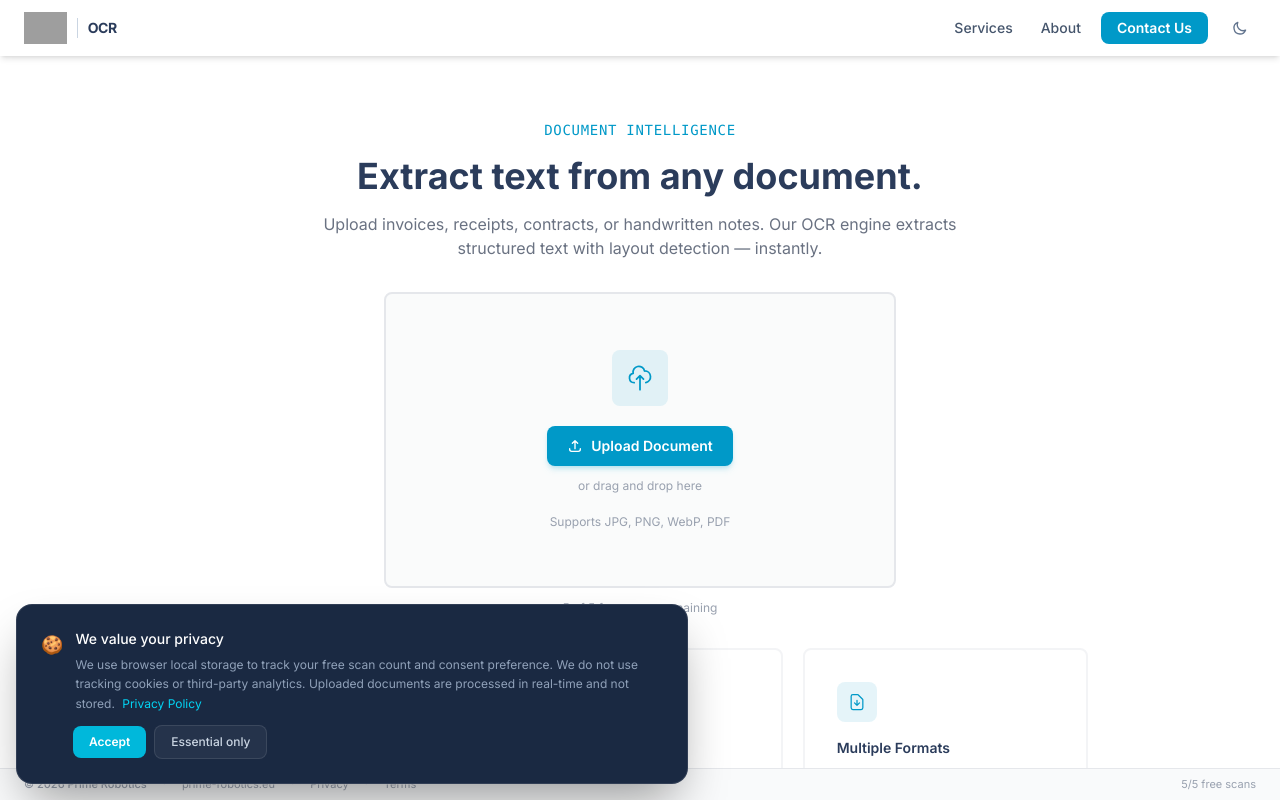
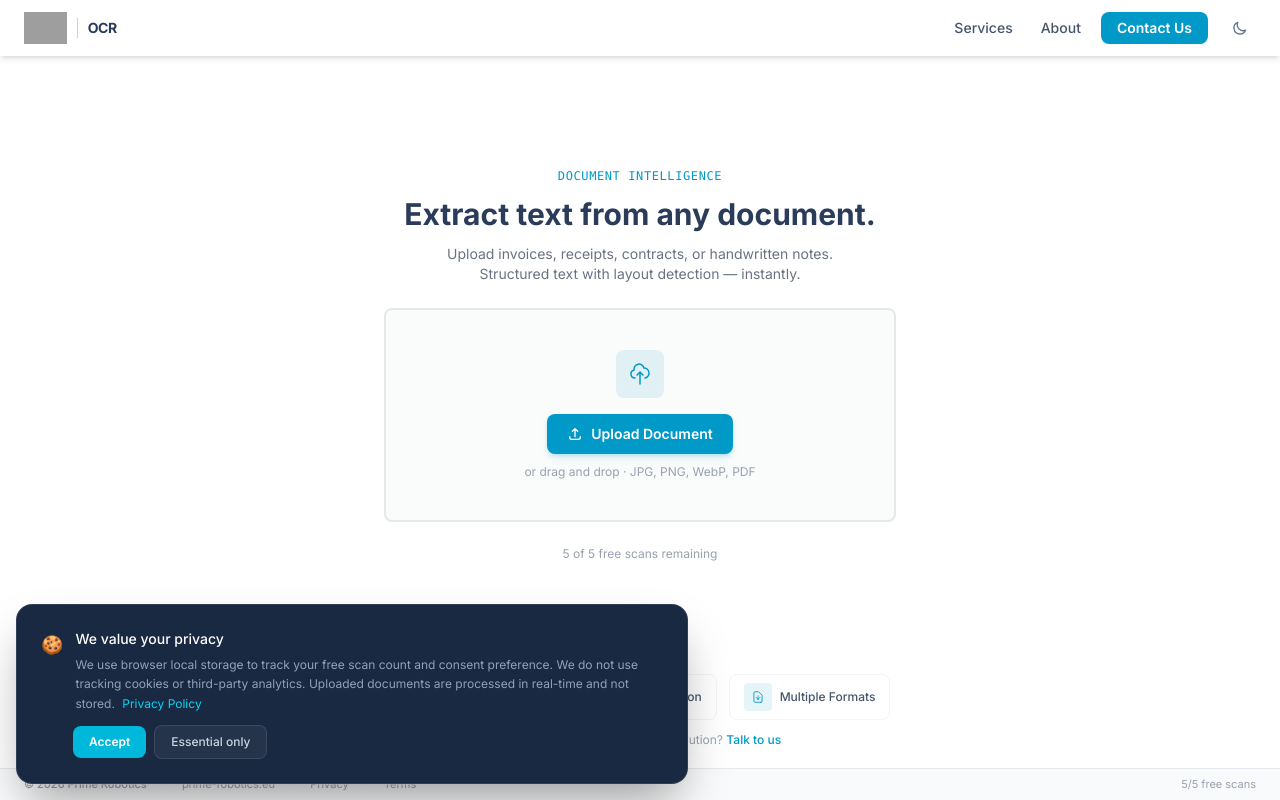
Before and after one commit to Tomes100/prime-glm-ocr, a SvelteKit app: page / in a window 1280 px wide. Built offline with nearby package versions, Linux system fonts and the light colour scheme; grey boxes are pictures that could not be loaded.

Commit message:
fix: no-scroll empty state — viewport-fit layout, compact feature pills

```diff
--- a/src/routes/+page.svelte
+++ b/src/routes/+page.svelte
@@ -555,39 +555,38 @@
 	<main class="flex-1 min-h-0 overflow-hidden">
 
 		{#if !hasDocument && !loading}
-			<!-- ── Empty State ────────────────────────────── -->
-			<div class="h-full overflow-y-auto">
-				<div class="min-h-full flex flex-col px-6 relative">
+			<!-- ── Empty State — fills viewport, no scroll ── -->
+			<div class="h-full flex flex-col px-6 relative overflow-hidden">
 				{#if darkMode}
 					<div class="absolute top-1/4 -left-32 w-96 h-96 rounded-full bg-cyan/5 blur-3xl pointer-events-none"></div>
 					<div class="absolute bottom-1/4 -right-32 w-96 h-96 rounded-full bg-cyan/5 blur-3xl pointer-events-none"></div>
 				{/if}
 
-					<!-- Hero + Upload section -->
-					<div class="relative w-full max-w-3xl mx-auto pt-12 lg:pt-16 pb-8 space-y-8">
-						<!-- Value Proposition -->
-						<div class="text-center space-y-4">
-							<p class="font-mono text-sm tracking-wider text-cyan font-medium">DOCUMENT INTELLIGENCE</p>
-							<h1 class="text-3xl lg:text-4xl font-bold {darkMode ? 'text-white' : 'text-navy'}">Extract text from any document.</h1>
-							<p class="text-base max-w-2xl mx-auto {darkMode ? 'text-slate-400' : 'text-gray-500'}">Upload invoices, receipts, contracts, or handwritten notes. Our OCR engine extracts structured text with layout detection — instantly.</p>
+				<!-- Hero + Upload — centered in available space -->
+				<div class="flex-1 flex items-center justify-center min-h-0">
+					<div class="relative w-full max-w-lg text-center space-y-6">
+						<div class="space-y-3">
+							<p class="font-mono text-xs tracking-wider text-cyan font-medium">DOCUMENT INTELLIGENCE</p>
+							<h1 class="text-2xl lg:text-3xl font-bold {darkMode ? 'text-white' : 'text-navy'}">Extract text from any document.</h1>
+							<p class="text-sm max-w-md mx-auto {darkMode ? 'text-slate-400' : 'text-gray-500'}">Upload invoices, receipts, contracts, or handwritten notes. Structured text with layout detection — instantly.</p>
 						</div>
 
 						{#if trialEnded}
 							<!-- Trial ended state -->
-							<div class="max-w-lg mx-auto rounded-lg border-2 p-10 sm:p-14 text-center {darkMode ? 'bg-navy-dark border-white/10' : 'bg-white border-gray-100'}">
-								<div class="space-y-5">
-									<div class="w-16 h-16 mx-auto rounded-lg {darkMode ? 'bg-orange-500/10' : 'bg-orange-50'} flex items-center justify-center">
-										<svg class="w-8 h-8 {darkMode ? 'text-orange-400' : 'text-orange-500'}" fill="none" stroke="currentColor" viewBox="0 0 24 24"><path stroke-linecap="round" stroke-linejoin="round" stroke-width="1.5" d="M12 15v2m-6 4h12a2 2 0 002-2v-6a2 2 0 00-2-2H6a2 2 0 00-2 2v6a2 2 0 002 2zm10-10V7a4 4 0 00-8 0v4h8z"/></svg>
+							<div class="rounded-lg border-2 p-8 text-center {darkMode ? 'bg-navy-dark border-white/10' : 'bg-white border-gray-100'}">
+								<div class="space-y-4">
+									<div class="w-14 h-14 mx-auto rounded-lg {darkMode ? 'bg-orange-500/10' : 'bg-orange-50'} flex items-center justify-center">
+										<svg class="w-7 h-7 {darkMode ? 'text-orange-400' : 'text-orange-500'}" fill="none" stroke="currentColor" viewBox="0 0 24 24"><path stroke-linecap="round" stroke-linejoin="round" stroke-width="1.5" d="M12 15v2m-6 4h12a2 2 0 002-2v-6a2 2 0 00-2-2H6a2 2 0 00-2 2v6a2 2 0 002 2zm10-10V7a4 4 0 00-8 0v4h8z"/></svg>
 									</div>
 									<div>
-										<p class="text-xl font-semibold {darkMode ? 'text-white' : 'text-navy'}">Free trial ended</p>
-										<p class="text-sm mt-2 {darkMode ? 'text-slate-400' : 'text-slate-500'}">You've used all {SCAN_LIMIT} free scans. Get in touch for full access.</p>
+										<p class="text-lg font-semibold {darkMode ? 'text-white' : 'text-navy'}">Free trial ended</p>
+										<p class="text-sm mt-1.5 {darkMode ? 'text-slate-400' : 'text-slate-500'}">You've used all {SCAN_LIMIT} free scans. Get in touch for full access.</p>
 									</div>
 									<a
 										href="https://prime-robotics.eu/contact"
 										target="_blank"
 										rel="noopener noreferrer"
-										class="inline-flex items-center gap-2 px-6 py-3 rounded-lg bg-cyan text-white font-semibold hover:bg-cyan-dark transition-all shadow-lg shadow-cyan/20"
+										class="inline-flex items-center gap-2 px-5 py-2.5 rounded-lg bg-cyan text-white font-semibold text-sm hover:bg-cyan-dark transition-all shadow-lg shadow-cyan/20"
 									>
 										Contact Us
 										<svg class="w-4 h-4" fill="none" stroke="currentColor" viewBox="0 0 24 24"><path stroke-linecap="round" stroke-linejoin="round" stroke-width="2" d="M13 7l5 5m0 0l-5 5m5-5H6"/></svg>
@@ -596,74 +595,65 @@
 							</div>
 						{:else}
 							<!-- Upload zone -->
-							<div class="max-w-lg mx-auto">
 							<div class="relative group">
 								<input type="file" accept=".jpg,.jpeg,.png,.webp,.pdf" class="absolute inset-0 w-full h-full opacity-0 cursor-pointer z-10" onchange={handleFileInput} />
-									<div class="rounded-lg border-2 p-10 sm:p-14 transition-all duration-300
+								<div class="rounded-lg border-2 p-8 sm:p-10 transition-all duration-300
 									{darkMode ? 'border-white/15 group-hover:border-cyan bg-navy-dark/60' : 'border-gray-200 group-hover:border-cyan bg-gray-50/80 hover:shadow-xl'}">
-										<div class="space-y-5 text-center">
-											<div class="w-14 h-14 mx-auto rounded-lg bg-cyan/10 flex items-center justify-center transition-all group-hover:bg-cyan group-hover:text-white duration-300 text-cyan">
-												<svg class="w-7 h-7" fill="none" stroke="currentColor" viewBox="0 0 24 24"><path stroke-linecap="round" stroke-linejoin="round" stroke-width="1.5" d="M7 16a4 4 0 01-.88-7.903A5 5 0 1115.9 6L16 6a5 5 0 011 9.9M15 13l-3-3m0 0l-3 3m3-3v12"/></svg>
+									<div class="space-y-4 text-center">
+										<div class="w-12 h-12 mx-auto rounded-lg bg-cyan/10 flex items-center justify-center transition-all group-hover:bg-cyan group-hover:text-white duration-300 text-cyan">
+											<svg class="w-6 h-6" fill="none" stroke="currentColor" viewBox="0 0 24 24"><path stroke-linecap="round" stroke-linejoin="round" stroke-width="1.5" d="M7 16a4 4 0 01-.88-7.903A5 5 0 1115.9 6L16 6a5 5 0 011 9.9M15 13l-3-3m0 0l-3 3m3-3v12"/></svg>
 										</div>
 										<div>
 											<span class="inline-flex items-center gap-2 px-5 py-2.5 rounded-lg bg-cyan text-white font-semibold text-sm hover:bg-cyan-dark transition-all shadow-md shadow-cyan/20">
 												<svg class="w-4 h-4" fill="none" stroke="currentColor" viewBox="0 0 24 24"><path stroke-linecap="round" stroke-linejoin="round" stroke-width="2" d="M4 16v1a3 3 0 003 3h10a3 3 0 003-3v-1m-4-8l-4-4m0 0L8 8m4-4v12"/></svg>
 												Upload Document
 											</span>
-												<p class="text-xs mt-3 {darkMode ? 'text-slate-500' : 'text-gray-400'}">or drag and drop here</p>
+											<p class="text-xs mt-2.5 {darkMode ? 'text-slate-500' : 'text-gray-400'}">or drag and drop · JPG, PNG, WebP, PDF</p>
 										</div>
-											<p class="text-xs {darkMode ? 'text-slate-500' : 'text-gray-400'}">Supports JPG, PNG, WebP, PDF</p>
 									</div>
 								</div>
 							</div>
 
 							<!-- Scan counter -->
 							{#if !isAdmin}
-									<p class="text-center mt-3 text-xs {darkMode ? 'text-slate-500' : 'text-gray-400'}">{scansRemaining} of {SCAN_LIMIT} free scans remaining</p>
+								<p class="text-xs {darkMode ? 'text-slate-500' : 'text-gray-400'}">{scansRemaining} of {SCAN_LIMIT} free scans remaining</p>
 							{/if}
-							</div>
 						{/if}
-					</div>
-
-					<!-- Capability Showcase -->
-					{#if !trialEnded}
-						<div class="relative w-full max-w-4xl mx-auto pb-10">
-							<div class="grid grid-cols-1 sm:grid-cols-3 gap-5">
-								<!-- Card 1: Text Extraction -->
-								<div class="p-8 rounded-lg border-2 transition-all duration-300 {darkMode ? 'bg-navy-dark border-white/10 hover:border-cyan hover:shadow-xl hover:shadow-cyan/5' : 'bg-white border-gray-100 hover:border-cyan hover:shadow-xl'}">
-									<div class="w-10 h-10 rounded-lg bg-cyan/10 flex items-center justify-center text-cyan mb-4">
-										<svg class="w-5 h-5" fill="none" stroke="currentColor" viewBox="0 0 24 24"><path stroke-linecap="round" stroke-linejoin="round" stroke-width="1.5" d="M10 21h7a2 2 0 002-2V9.414a1 1 0 00-.293-.707l-5.414-5.414A1 1 0 0012.586 3H7a2 2 0 00-2 2v11m0 5l4.879-4.879m0 0a3 3 0 104.243-4.242 3 3 0 00-4.243 4.242z"/></svg>
-									</div>
-									<h3 class="font-semibold text-sm mb-1.5 {darkMode ? 'text-white' : 'text-navy'}">Text Extraction</h3>
-									<p class="text-xs leading-relaxed {darkMode ? 'text-slate-400' : 'text-gray-500'}">Extract text from printed documents, invoices, and forms with high accuracy.</p>
-								</div>
-								<!-- Card 2: Layout Detection -->
-								<div class="p-8 rounded-lg border-2 transition-all duration-300 {darkMode ? 'bg-navy-dark border-white/10 hover:border-cyan hover:shadow-xl hover:shadow-cyan/5' : 'bg-white border-gray-100 hover:border-cyan hover:shadow-xl'}">
-									<div class="w-10 h-10 rounded-lg bg-cyan/10 flex items-center justify-center text-cyan mb-4">
-										<svg class="w-5 h-5" fill="none" stroke="currentColor" viewBox="0 0 24 24"><path stroke-linecap="round" stroke-linejoin="round" stroke-width="1.5" d="M4 5a1 1 0 011-1h4a1 1 0 011 1v4a1 1 0 01-1 1H5a1 1 0 01-1-1V5zm10 0a1 1 0 011-1h4a1 1 0 011 1v4a1 1 0 01-1 1h-4a1 1 0 01-1-1V5zM4 15a1 1 0 011-1h4a1 1 0 011 1v4a1 1 0 01-1 1H5a1 1 0 01-1-1v-4zm10 0a1 1 0 011-1h4a1 1 0 011 1v4a1 1 0 01-1 1h-4a1 1 0 01-1-1v-4z"/></svg>
-									</div>
-									<h3 class="font-semibold text-sm mb-1.5 {darkMode ? 'text-white' : 'text-navy'}">Layout Detection</h3>
-									<p class="text-xs leading-relaxed {darkMode ? 'text-slate-400' : 'text-gray-500'}">Preserve document structure including tables, columns, and formatting.</p>
-								</div>
-								<!-- Card 3: Multiple Formats -->
-								<div class="p-8 rounded-lg border-2 transition-all duration-300 {darkMode ? 'bg-navy-dark border-white/10 hover:border-cyan hover:shadow-xl hover:shadow-cyan/5' : 'bg-white border-gray-100 hover:border-cyan hover:shadow-xl'}">
-									<div class="w-10 h-10 rounded-lg bg-cyan/10 flex items-center justify-center text-cyan mb-4">
-										<svg class="w-5 h-5" fill="none" stroke="currentColor" viewBox="0 0 24 24"><path stroke-linecap="round" stroke-linejoin="round" stroke-width="1.5" d="M12 10v6m0 0l-3-3m3 3l3-3m2 8H7a2 2 0 01-2-2V5a2 2 0 012-2h5.586a1 1 0 01.707.293l5.414 5.414a1 1 0 01.293.707V19a2 2 0 01-2 2z"/></svg>
-									</div>
-									<h3 class="font-semibold text-sm mb-1.5 {darkMode ? 'text-white' : 'text-navy'}">Multiple Formats</h3>
-									<p class="text-xs leading-relaxed {darkMode ? 'text-slate-400' : 'text-gray-500'}">Export results as formatted text, Markdown, or raw data.</p>
-								</div>
 					</div>
 				</div>
 
-						<!-- Contact CTA banner -->
-						<div class="relative w-full max-w-4xl mx-auto pb-8">
-							<div class="rounded-lg px-6 py-4 text-center text-sm {darkMode ? 'bg-navy-dark/60 border border-white/5 text-slate-400' : 'bg-gray-50 border border-gray-100 text-gray-500'}">
+				<!-- Bottom row: feature pills + CTA — compact, no scroll -->
+				{#if !trialEnded}
+					<div class="flex-none pb-5 relative">
+						<div class="max-w-3xl mx-auto space-y-3">
+							<!-- Feature pills -->
+							<div class="flex flex-wrap items-center justify-center gap-3">
+								<div class="flex items-center gap-2 px-3.5 py-2 rounded-lg border {darkMode ? 'bg-navy-dark/60 border-white/8' : 'bg-white border-gray-100'}">
+									<div class="w-7 h-7 rounded bg-cyan/10 flex items-center justify-center text-cyan flex-none">
+										<svg class="w-3.5 h-3.5" fill="none" stroke="currentColor" viewBox="0 0 24 24"><path stroke-linecap="round" stroke-linejoin="round" stroke-width="1.5" d="M10 21h7a2 2 0 002-2V9.414a1 1 0 00-.293-.707l-5.414-5.414A1 1 0 0012.586 3H7a2 2 0 00-2 2v11m0 5l4.879-4.879m0 0a3 3 0 104.243-4.242 3 3 0 00-4.243 4.242z"/></svg>
+									</div>
+									<span class="text-xs font-medium {darkMode ? 'text-slate-300' : 'text-slate-600'}">Text Extraction</span>
+								</div>
+								<div class="flex items-center gap-2 px-3.5 py-2 rounded-lg border {darkMode ? 'bg-navy-dark/60 border-white/8' : 'bg-white border-gray-100'}">
+									<div class="w-7 h-7 rounded bg-cyan/10 flex items-center justify-center text-cyan flex-none">
+										<svg class="w-3.5 h-3.5" fill="none" stroke="currentColor" viewBox="0 0 24 24"><path stroke-linecap="round" stroke-linejoin="round" stroke-width="1.5" d="M4 5a1 1 0 011-1h4a1 1 0 011 1v4a1 1 0 01-1 1H5a1 1 0 01-1-1V5zm10 0a1 1 0 011-1h4a1 1 0 011 1v4a1 1 0 01-1 1h-4a1 1 0 01-1-1V5zM4 15a1 1 0 011-1h4a1 1 0 011 1v4a1 1 0 01-1 1H5a1 1 0 01-1-1v-4zm10 0a1 1 0 011-1h4a1 1 0 011 1v4a1 1 0 01-1 1h-4a1 1 0 01-1-1v-4z"/></svg>
+									</div>
+									<span class="text-xs font-medium {darkMode ? 'text-slate-300' : 'text-slate-600'}">Layout Detection</span>
+								</div>
+								<div class="flex items-center gap-2 px-3.5 py-2 rounded-lg border {darkMode ? 'bg-navy-dark/60 border-white/8' : 'bg-white border-gray-100'}">
+									<div class="w-7 h-7 rounded bg-cyan/10 flex items-center justify-center text-cyan flex-none">
+										<svg class="w-3.5 h-3.5" fill="none" stroke="currentColor" viewBox="0 0 24 24"><path stroke-linecap="round" stroke-linejoin="round" stroke-width="1.5" d="M12 10v6m0 0l-3-3m3 3l3-3m2 8H7a2 2 0 01-2-2V5a2 2 0 012-2h5.586a1 1 0 01.707.293l5.414 5.414a1 1 0 01.293.707V19a2 2 0 01-2 2z"/></svg>
+									</div>
+									<span class="text-xs font-medium {darkMode ? 'text-slate-300' : 'text-slate-600'}">Multiple Formats</span>
+								</div>
+							</div>
+							<!-- Subtle CTA -->
+							<p class="text-center text-xs {darkMode ? 'text-slate-500' : 'text-gray-400'}">
 								Need more scans or a custom solution? <a href="https://prime-robotics.eu/contact" target="_blank" rel="noopener" class="text-cyan font-medium hover:underline">Talk to us</a>
+							</p>
 						</div>
 					</div>
 				{/if}
-				</div>
 			</div>
 
 		{:else if loading}
```
Lines whose indentation alone changed are shown as unchanged.
